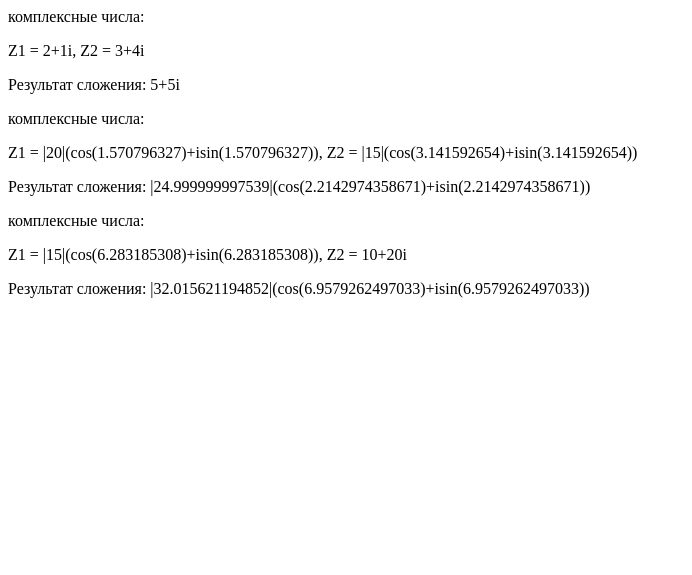
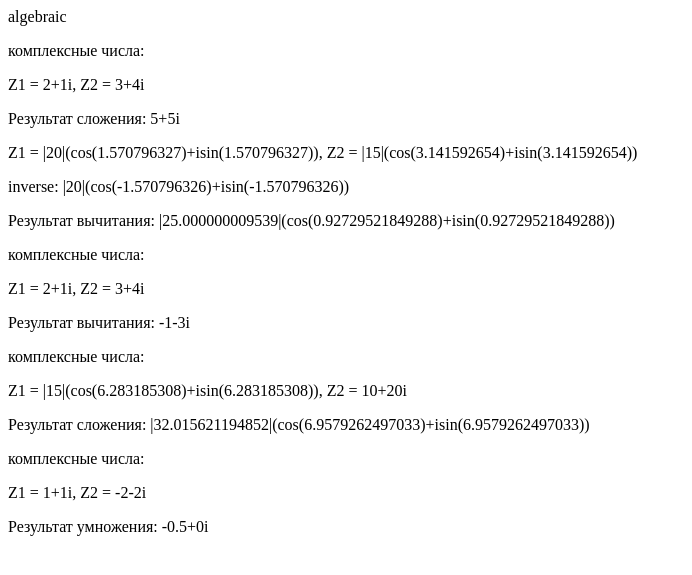
Before and after one commit to alxshack/complextest, a PHP site: page / in a window 1280 px wide. Shown: the top 575 px of the page, without its empty margins (0-692 px from the left). Run offline with PHP 8.4, Linux system fonts and the light colour scheme.

Commit message:
#complex #math #complexmath #interface. индексный файл.

```diff
--- a/index.php
+++ b/index.php
@@ -10,18 +10,22 @@ echo '<div>';
 $cA = new ComplexNumberAlgebraic(['r' => 2, 'i' => 1]);
 $cB = new ComplexNumberAlgebraic([3, 4]);
 
-$cA->getType();
+outParagraph($cA->getType());
 
 outParagraph('комплексные числа:');
 outParagraph('Z1 = ' . $cA . ', Z2 = ' . $cB);
 outParagraph('Результат сложения: ' . CMath::add($cA, $cB));
 
-$cA = new ComplexNumberTrigonometric(['m' => 20, 'a' => 3.141592654 / 2]);
-$cB = new ComplexNumberTrigonometric([15, 3.141592654]);
+$cC = new ComplexNumberTrigonometric(['m' => 20, 'a' => 3.141592654 / 2]);
+$cD = new ComplexNumberTrigonometric([15, 3.141592654]);
+
+outParagraph('Z1 = ' . $cC . ', Z2 = ' . $cD);
+outParagraph('inverse: ' . $cC->inverse());
+outParagraph('Результат вычитания: ' . CMath::subtract($cC, $cD));
 
 outParagraph('комплексные числа:');
 outParagraph('Z1 = ' . $cA . ', Z2 = ' . $cB);
-outParagraph('Результат сложения: ' . CMath::add($cA, $cB));
+outParagraph('Результат вычитания: ' . CMath::subtract($cA, $cB));
 
 $cA = new ComplexNumberTrigonometric(['m' => 15, 'a' => 3.141592654 * 2]);
 $cB = new ComplexNumberAlgebraic([10, 20]);
@@ -30,6 +34,16 @@ outParagraph('комплексные числа:');
 outParagraph('Z1 = ' . $cA . ', Z2 = ' . $cB);
 outParagraph('Результат сложения: ' . $cA->add($cB));
 
+$cA = new ComplexNumberAlgebraic(['r'=>-5, 'i'=>5]);
+$cB = new ComplexNumberAlgebraic(['r' => 10, 'i' => -10]);
+
+$cA = new ComplexNumberAlgebraic('1+1i');
+$cB = new ComplexNumberAlgebraic('-2-2i');
+
+outParagraph('комплексные числа:');
+outParagraph('Z1 = ' . $cA . ', Z2 = ' . $cB);
+outParagraph('Результат умножения: ' . $cA->divide($cB));
+
 echo '</div>';
 
 function outParagraph(string $string){
```
